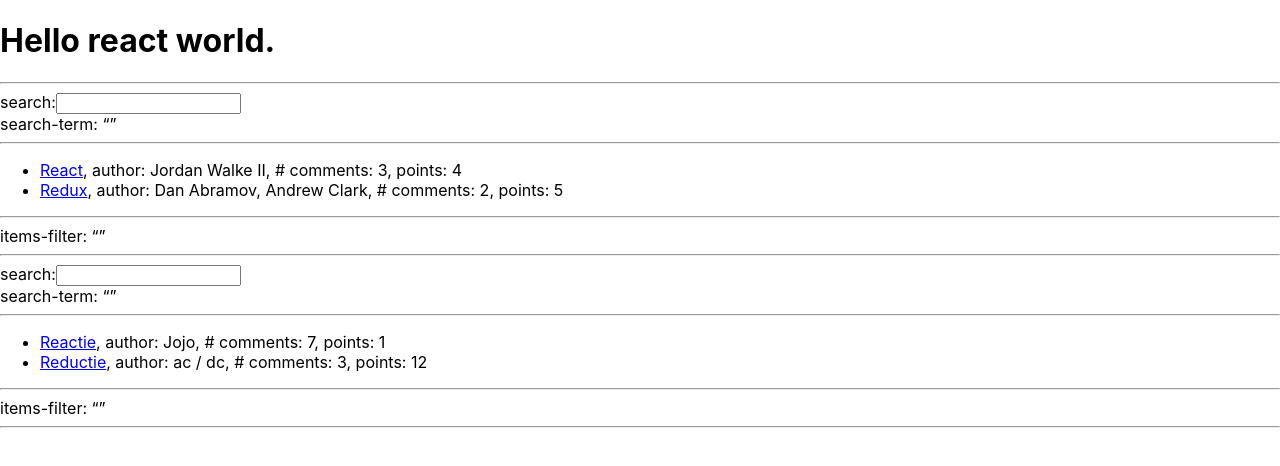
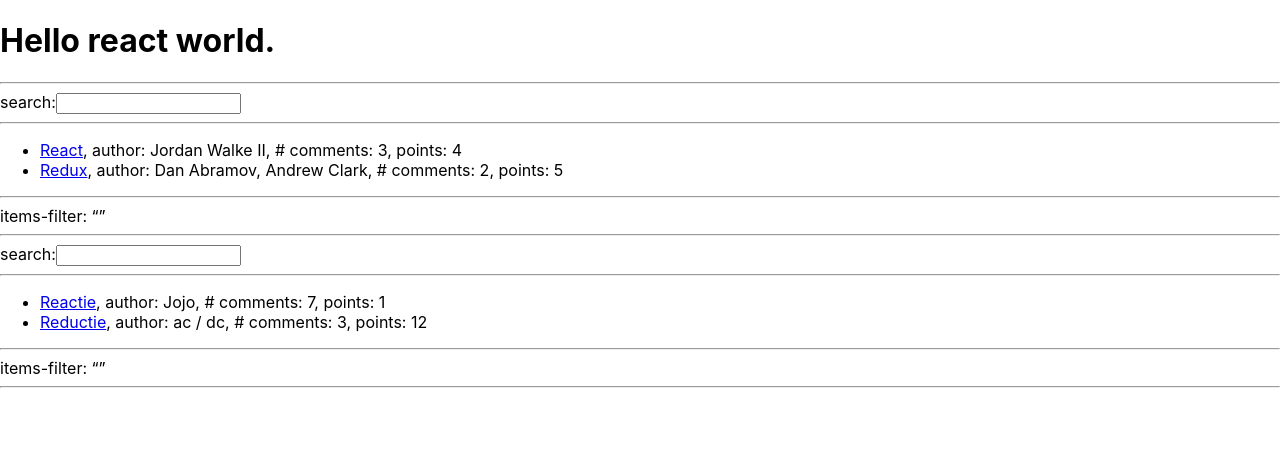
Before and after one commit to tbh26/stories, a React (Create React App) app: page / in a window 1280 px wide. Shown: the top 466 px of the page. Built offline with nearby package versions, Linux system fonts and the light colour scheme.

Commit message:
[r2r][p 55-56] callback handler II, simplified

```diff
--- a/src/App.js
+++ b/src/App.js
@@ -53,9 +53,9 @@
                 <h1>Hello {echoFun('react')} world.</h1>
             </header>
             <hr/>
-            <Parent itemslist={techStuff} />
+            <Parent itemslist={techStuff}/>
             <hr/>
-            <Parent itemslist={otherStuff} />
+            <Parent itemslist={otherStuff}/>
             <hr/>
         </main>
     );
@@ -86,28 +86,15 @@
     );
 }
 
-const Search = (props) => {
-    const [searchTerm, setSearchTerm] = useState('');
+const Search = (props) => (
+    <label>
+        search:
+        <input type="text" onChange={(e) => {
+            props.updateSearchTerm(e.target.value);
+        }}/>
+    </label>
+)
 
-    const handleChange = (event) => {
-        console.debug('event; ', event);
-        console.info(`event.target.value: ${event.target.value} `);
-        setSearchTerm(event.target.value);
-        props.updateSearchTerm(event.target.value);
-    };
-
-    return (
-        <section>
-            <label>
-                search:
-                <input type="text" onChange={handleChange}/>
-            </label>
-            <aside>
-                search-term: &ldquo;{searchTerm}&rdquo;
-            </aside>
-        </section>
-    );
-};
 
 const List = (props) => (
     <ul>
```
